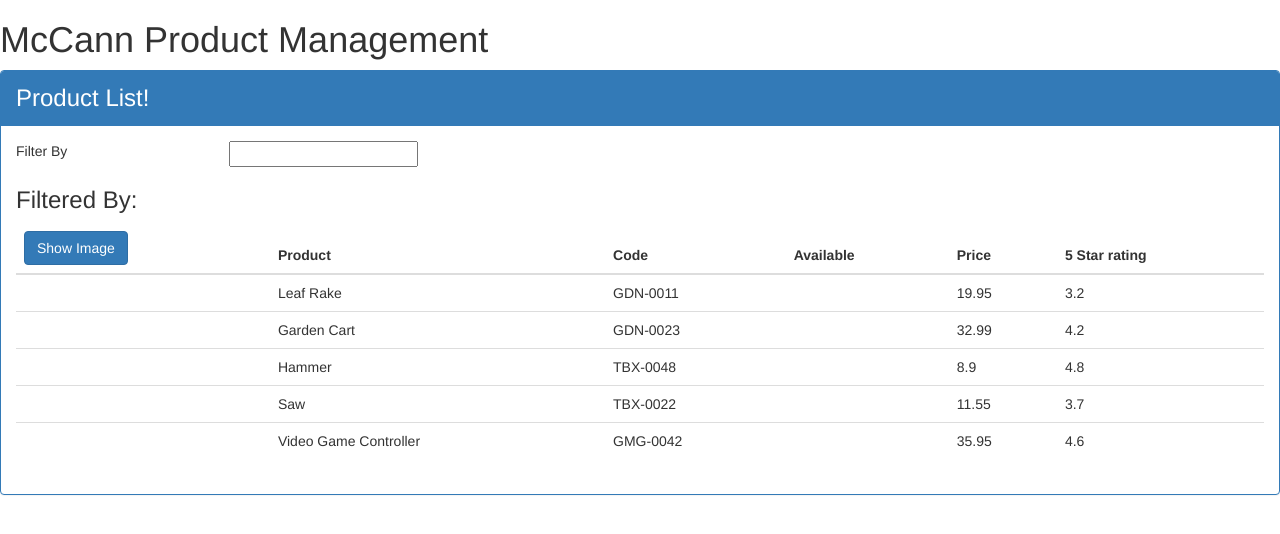
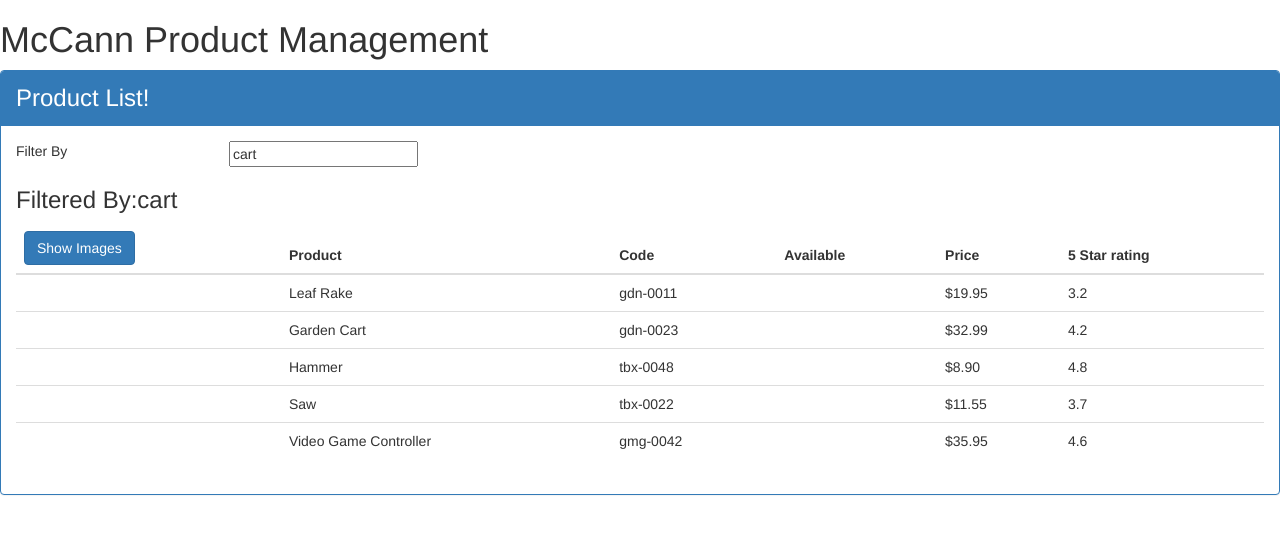
Before and after one commit to RoseBloom/APM-Working, an Angular app: page / in a window 1280 px wide. Shown: the top 534 px of the page. Built offline with nearby package versions, Linux system fonts and the light colour scheme.

Commit message:
got the filter and button working

```diff
--- a/src/app/app.module.ts
+++ b/src/app/app.module.ts
@@ -1,5 +1,6 @@
 import { BrowserModule } from '@angular/platform-browser';
 import { NgModule } from '@angular/core';
+import {FormsModule} from '@angular/forms';
 
 import { AppComponent } from './app.component';
 import { ProductListComponent } from './products/product-list.component';
@@ -10,7 +11,8 @@ import { ProductListComponent } from './products/product-list.component';
     ProductListComponent
   ],
   imports: [
-    BrowserModule
+    BrowserModule,
+    FormsModule
   ],
   providers: [],
   bootstrap: [AppComponent]
--- a/src/app/products/product-list.component.html
+++ b/src/app/products/product-list.component.html
@@ -7,13 +7,14 @@
         <div class='row'>
             <div class='col-md-2'> Filter By</div>
             <div class='col-md-4'>
-                <input type="text">
+                <input type="text"
+                [(ngModel)]= 'listFilter'/>
             </div>
         </div>
 
         <div class='row'>
             <div class='col-md-6'>
-                <h3> Filtered By: </h3>
+                <h3> Filtered By:{{listFilter}} </h3>
             </div>
         </div>
 
@@ -24,8 +25,8 @@
                 <thead>
                     <tr>
                         <th>
-                            <button class='btn btn-primary'>
-                                Show Image
+                            <button class='btn btn-primary' (click) = 'toggleImg()'>
+                               {{ showImages ? 'Hide': 'Show'}} Images
                             </button>
                         </th>
                         <th>Product</th>
@@ -37,11 +38,13 @@
                 </thead>
                 <tbody>
                     <tr *ngFor = 'let product of products'>
-                        <td></td>
+                        <td>
+                            <img *ngIf='showImages' [src] = 'product.imageUrl' [title] = 'product.productName' [style.width.px] = 'imageWidth'[style.margin.px] = 5 >
+                        </td>
                         <td>{{product.productName}}</td>
-                        <td>{{product.productCode}}</td>
+                        <td>{{product.productCode | lowercase}}</td>
                         <td>{{product.produtReleaseDate}}</td>
-                        <td>{{product.price}}</td>
+                        <td>{{product.price | currency:'USD':true:'1.2-2'}}</td>
                         <td>{{product.starRating}}</td>
                     </tr>
                 </tbody>
--- a/src/app/products/product-list.component.ts
+++ b/src/app/products/product-list.component.ts
@@ -4,7 +4,11 @@ import {Component} from '@angular/core';
     templateUrl: './product-list.component.html'
 })
 export class ProductListComponent{
-   pageTitle : string = "Product List!"
+   pageTitle : string = "Product List!";
+   imageWidth: number = 50;
+   imageMargin: number = 5;
+   showImages:boolean = false;
+   listFilter: string = 'cart';
    products: any[] = [
     {
         "productId": 1,
@@ -56,5 +60,8 @@ export class ProductListComponent{
         "starRating": 4.6,
         "imageUrl": "http://openclipart.org/image/300px/svg_to_png/120337/xbox-controller_01.png"
     }
-]
+];
+toggleImg(): void {
+    this.showImages = !this.showImages
 }
+}
```
